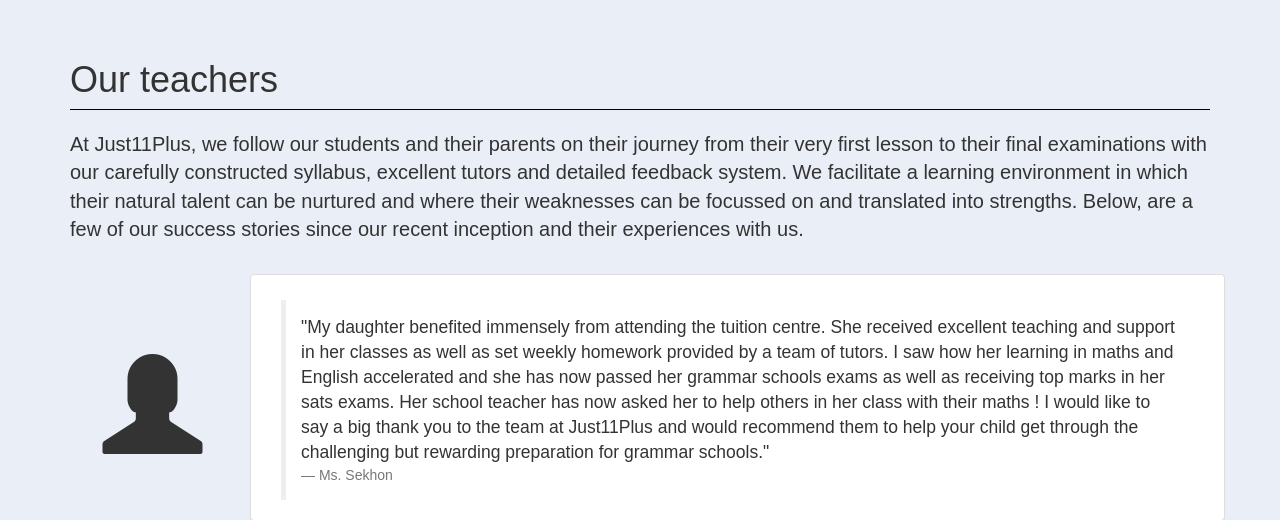
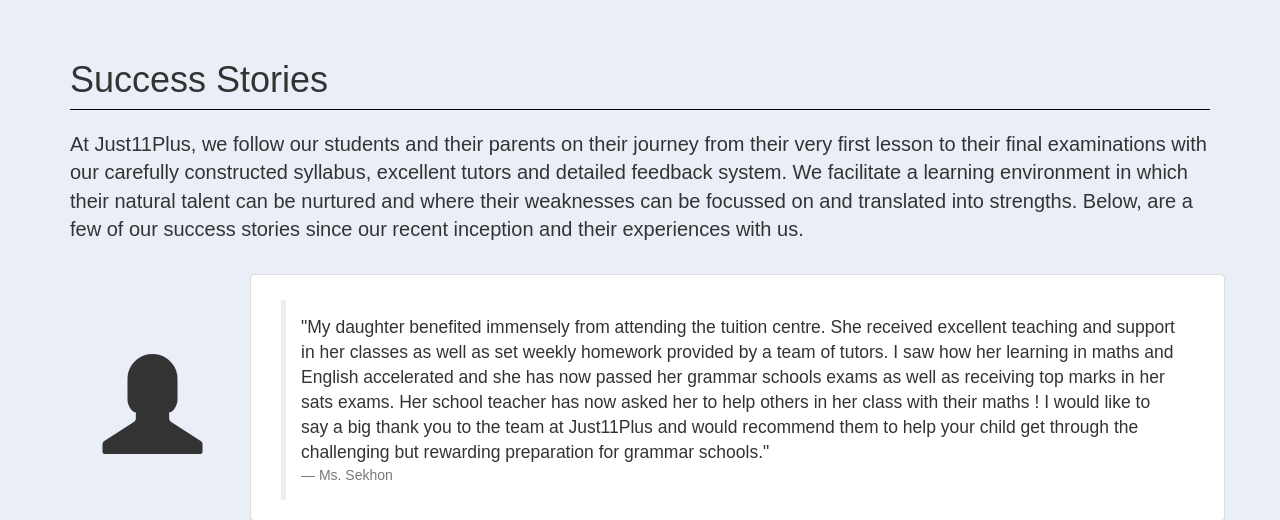
Before and after one commit to vognam/tuition_site, a Django app: page /testimonials in a window 1280 px wide. Shown: the part 52-572 px from the top of the page. Run offline with Django 3.2, Linux system fonts and the light colour scheme; some libraries are stand-ins or nearby versions; some web fonts are replaced.

Commit message:
testimonials update

```diff
--- a/home/templates/home/testimonials.html
+++ b/home/templates/home/testimonials.html
@@ -7,7 +7,7 @@
 
 {% block body %}
     <div class="container">
-        <h1 class="page-header">Our teachers</h1>
+        <h1 class="page-header">Success Stories</h1>
         <p>At Just11Plus, we follow our students and their parents on their journey from their very first lesson to their final examinations with our carefully constructed syllabus, excellent tutors and detailed feedback system. We facilitate a learning environment in which their natural talent can be nurtured and where their weaknesses can be focussed on and translated into strengths. Below, are a few of our success stories since our recent inception and their experiences with us.</p>
         <div class="row top-buffer vertical-center">
             <div class="col-xs-2 text-center hidden-sm">
```
